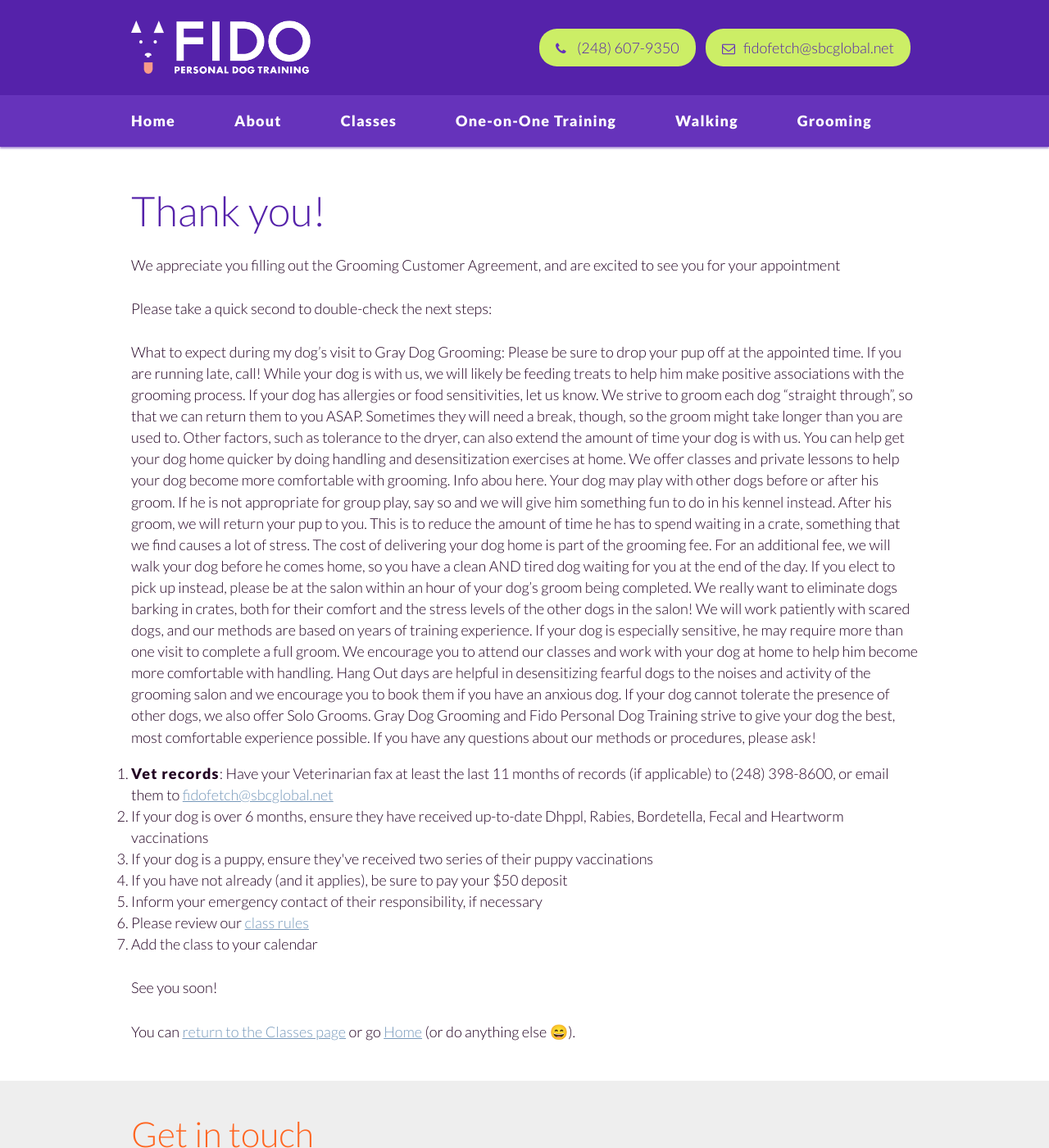
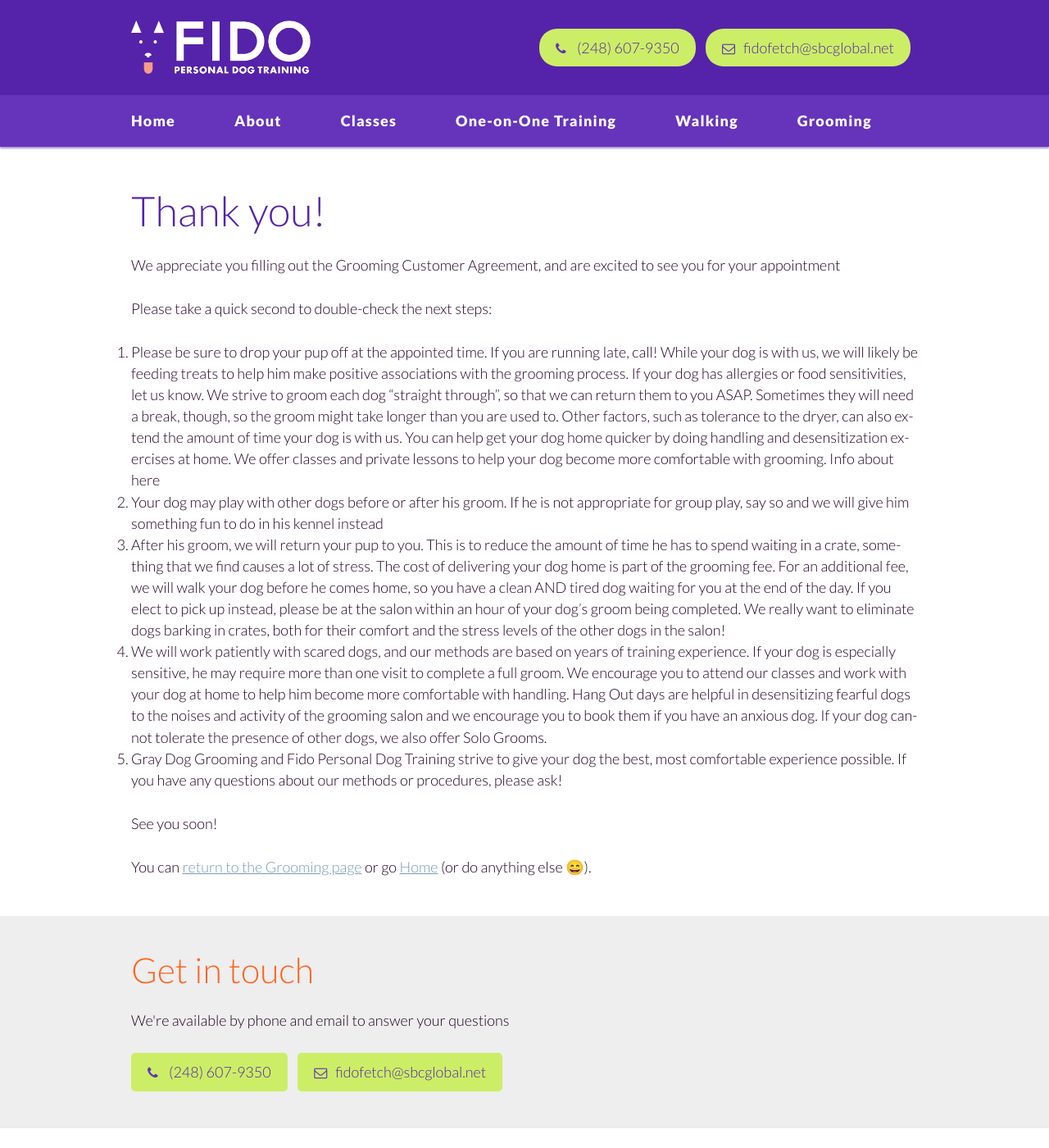
Before and after one commit to fidodogtraining/fidodogtraining.github.io, a Jekyll site: the page built from _forms/grooming-thank-you.html, in a window 1280 px wide and 1400 px high. Shown: the whole window at 82% size. Built offline with Jekyll 4.4.1, drawn with Linux system fonts in a browser that asks for light colours; emoji names are drawn with the system emoji font.

Commit message:
Clean up grooming ty page

```diff
--- a/_forms/grooming-thank-you.html
+++ b/_forms/grooming-thank-you.html
@@ -9,35 +9,44 @@ permalink: /forms/grooming-thank-you/
 excited to see you for your appointment</p>
 
 <p>Please take a quick second to double-check the next steps:</p>
-What to expect during my dog’s visit to Gray Dog Grooming:
-
-
-Please be sure to drop your pup off at the appointed time. If you are running late, call! While your dog is with us, we will likely be feeding treats to help him make positive associations with the grooming process. If your dog has allergies or food sensitivities, let us know. We strive to groom each dog “straight through”, so that we can return them to you ASAP. Sometimes they will need a break, though, so the groom might take longer than you are used to. Other factors, such as tolerance to the dryer, can also extend the amount of time your dog is with us. You can help get your dog home quicker by doing handling and desensitization exercises at home. We offer classes and private lessons to help your dog become more comfortable with grooming. Info abou here.
-
-
-Your dog may play with other dogs before or after his groom. If he is not appropriate for group play, say so and we will give him something fun to do in his kennel instead.
-
-
-After his groom, we will return your pup to you. This is to reduce the amount of time he has to spend waiting in a crate, something that we find causes a lot of stress. The cost of delivering your dog home is part of the grooming fee. For an additional fee, we will walk your dog before he comes home, so you have a clean AND tired dog waiting for you at the end of the day. If you elect to pick up instead, please be at the salon within an hour of your dog’s groom being completed. We really want to eliminate dogs barking in crates, both for their comfort and the stress levels of the other dogs in the salon!
-
-
-We will work patiently with scared dogs, and our methods are based on years of training experience. If your dog is especially sensitive, he may require more than one visit to complete a full groom. We encourage you to attend our classes and work with your dog at home to help him become more comfortable with handling. Hang Out days are helpful in desensitizing fearful dogs to the noises and activity of the grooming salon and we encourage you to book them if you have an anxious dog. If your dog cannot tolerate the presence of other dogs, we also offer Solo Grooms.
-
-
-Gray Dog Grooming and Fido Personal Dog Training strive to give your dog the best, most comfortable experience possible. If you have any questions about our methods or procedures, please ask!
 
 <ol>
-  <li><strong>Vet records</strong>: Have your Veterinarian fax at least the last
-  11 months of records (if applicable) to (248) 398-8600, or email them to <a href="mailto:fidofetch@sbcglobal.net">fidofetch@sbcglobal.net</a></li>
-  <li>If your dog is over 6 months, ensure they have received up-to-date Dhppl, Rabies, Bordetella, Fecal and Heartworm vaccinations</li>
-  <li>If your dog is a puppy, ensure they've received two series of their puppy vaccinations</li>
-  <li>If you have not already (and it applies), be sure to pay your $50 deposit</li>
-  <li>Inform your emergency contact of their responsibility, if necessary</li>
-  <li>Please review our <a href="/rules-for-class/">class rules</a></li>
-  <li>Add the class to your calendar</li>
+  <li>Please be sure to drop your pup off at the appointed time. If you are running
+    late, call! While your dog is with us, we will likely be feeding treats to
+    help him make positive associations with the grooming process. If your dog has
+    allergies or food sensitivities, let us know. We strive to groom each dog
+    “straight through”, so that we can return them to you ASAP. Sometimes they
+    will need a break, though, so the groom might take longer than you are used
+    to. Other factors, such as tolerance to the dryer, can also extend the amount
+    of time your dog is with us. You can help get your dog home quicker by doing
+    handling and desensitization exercises at home. We offer classes and private
+    lessons to help your dog become more comfortable with grooming. Info about here</li>
+  <li>Your dog may play with other dogs before or after his groom. If he is not
+    appropriate for group play, say so and we will give him something fun to do
+    in his kennel instead</li>
+  <li>After his groom, we will return your pup to you. This is to reduce the
+    amount of time he has to spend waiting in a crate, something that we find
+    causes a lot of stress. The cost of delivering your dog home is part of the
+    grooming fee. For an additional fee, we will walk your dog before he comes
+    home, so you have a clean AND tired dog waiting for you at the end of the day.
+    If you elect to pick up instead, please be at the salon within an hour of your
+    dog’s groom being completed. We really want to eliminate dogs barking in
+    crates, both for their comfort and the stress levels of the other dogs in
+    the salon!</li>
+  <li>We will work patiently with scared dogs, and our methods are based on years
+    of training experience. If your dog is especially sensitive, he may require
+    more than one visit to complete a full groom. We encourage you to attend our
+    classes and work with your dog at home to help him become more comfortable
+    with handling. Hang Out days are helpful in desensitizing fearful dogs to the
+    noises and activity of the grooming salon and we encourage you to book them
+    if you have an anxious dog. If your dog cannot tolerate the presence of other
+    dogs, we also offer Solo Grooms.</li>
+  <li>Gray Dog Grooming and Fido Personal Dog Training strive to give your dog the
+    best, most comfortable experience possible. If you have any questions about
+    our methods or procedures, please ask!</li>
 </ol>
 
 <p>See you soon!</p>
 
-<p>You can <a href="/classes/">return to the Classes page</a> or go <a href="/">Home</a>
+<p>You can <a href="/grooming/">return to the Grooming page</a> or go <a href="/">Home</a>
  (or do anything else :smile:).</p>
```
